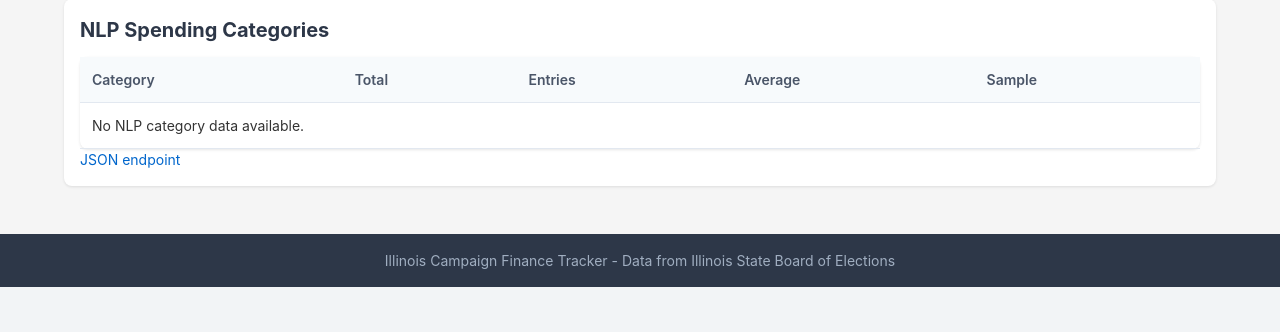
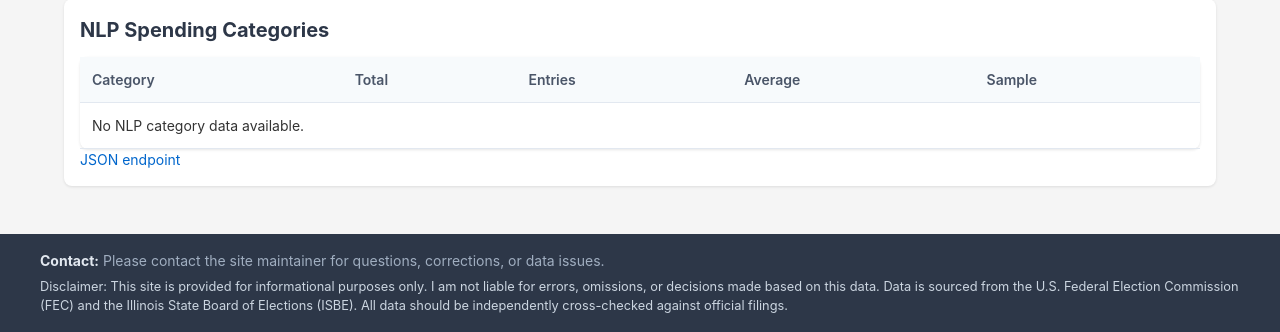
Before and after one commit to Doommen3/Illinois_campaign_finance, a Flask app: page /analytics/donors in a window 1280 px wide. Shown: the part 721-1053 px from the top of the page. Before the commit the page ends 1008 px from the top, so only its background shows below. Run offline with Flask 3, Linux system fonts and the light colour scheme; data that the repository does not hold is empty.

Commit message:
add contact info and disclaimers

```diff
--- a/cli/commands.py
+++ b/cli/commands.py
@@ -1002,7 +1002,8 @@ def runserver_command(host, port, debug):
 
     app = create_app({
         'SECRET_KEY': config.FLASK_SECRET_KEY,
-        'DATABASE_PATH': config.DATABASE_PATH
+        'DATABASE_PATH': config.DATABASE_PATH,
+        'PUBLIC_CONTACT_EMAIL': config.PUBLIC_CONTACT_EMAIL,
     })
 
     click.echo(f'Starting server at http://{host}:{port}')
--- a/config.py
+++ b/config.py
@@ -21,6 +21,7 @@ RATE_LIMIT_MAX_BACKOFF = float(os.environ.get('RATE_LIMIT_MAX_BACKOFF', 60.0))
 # Flask
 FLASK_SECRET_KEY = os.environ.get('FLASK_SECRET_KEY', 'dev-secret-key-change-in-production')
 FLASK_DEBUG = os.environ.get('FLASK_DEBUG', 'false').lower() == 'true'
+PUBLIC_CONTACT_EMAIL = os.environ.get('PUBLIC_CONTACT_EMAIL', '').strip()
 
 # Scraping
 DEFAULT_START_PAGE = 1
--- a/webapp/app.py
+++ b/webapp/app.py
@@ -1,4 +1,6 @@
 """Flask application factory for Illinois Campaign Finance tracker."""
+import os
+
 from flask import Flask, g
 
 from database.connection import get_db, close_db
@@ -19,6 +21,7 @@ def create_app(config=None):
     # Default configuration
     app.config['SECRET_KEY'] = 'dev-secret-key-change-in-production'
     app.config['DATABASE_PATH'] = None  # Use default from connection.py
+    app.config['PUBLIC_CONTACT_EMAIL'] = os.environ.get('PUBLIC_CONTACT_EMAIL', '').strip()
 
     # Apply custom config if provided
     if config:
@@ -77,6 +80,7 @@ def create_app(config=None):
         return dict(
             format_currency=format_currency,
             current_manual_user=get_current_user(),
+            public_contact_email=(app.config.get('PUBLIC_CONTACT_EMAIL') or '').strip(),
         )
 
     return app
--- a/webapp/static/css/style.css
+++ b/webapp/static/css/style.css
@@ -128,9 +128,34 @@ a:hover {
 .footer {
     background-color: #2d3748;
     color: #a0aec0;
-    text-align: center;
-    padding: 1rem;
+    padding: 1rem 1.25rem;
     font-size: 0.875rem;
+}
+
+.footer-content {
+    max-width: 1200px;
+    margin: 0 auto;
+    display: flex;
+    flex-direction: column;
+    gap: 0.4rem;
+    text-align: left;
+}
+
+.footer-contact strong {
+    color: #e2e8f0;
+}
+
+.footer a {
+    color: #90cdf4;
+}
+
+.footer a:hover {
+    color: #bee3f8;
+}
+
+.footer-disclaimer {
+    color: #cbd5e0;
+    font-size: 0.8rem;
 }
 
 /* Flash messages */
--- a/webapp/templates/base.html
+++ b/webapp/templates/base.html
@@ -4,7 +4,7 @@
     <meta charset="UTF-8">
     <meta name="viewport" content="width=device-width, initial-scale=1.0">
     <title>{% block title %}Illinois Campaign Finance Tracker{% endblock %}</title>
-    <link rel="stylesheet" href="{{ url_for('static', filename='css/style.css', v='20260213-7') }}">
+    <link rel="stylesheet" href="{{ url_for('static', filename='css/style.css', v='20260213-8') }}">
 </head>
 <body>
     <nav class="navbar">
@@ -82,7 +82,21 @@
     </main>
 
     <footer class="footer">
-        <p>Illinois Campaign Finance Tracker - Data from Illinois State Board of Elections</p>
+        <div class="footer-content">
+            <p class="footer-contact">
+                <strong>Contact:</strong>
+                {% if public_contact_email %}
+                <a href="mailto:{{ public_contact_email }}">{{ public_contact_email }}</a>
+                {% else %}
+                Please contact the site maintainer for questions, corrections, or data issues.
+                {% endif %}
+            </p>
+            <p class="footer-disclaimer">
+                Disclaimer: This site is provided for informational purposes only. I am not liable for errors, omissions,
+                or decisions made based on this data. Data is sourced from the U.S. Federal Election Commission (FEC) and
+                the Illinois State Board of Elections (ISBE). All data should be independently cross-checked against official filings.
+            </p>
+        </div>
     </footer>
 </body>
 </html>
```
Also changed, not shown: 1 other file.
